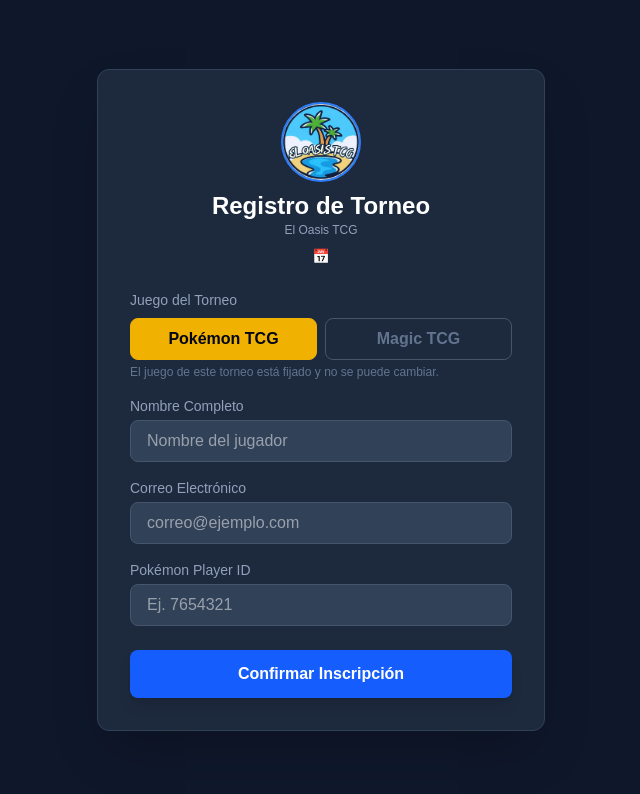
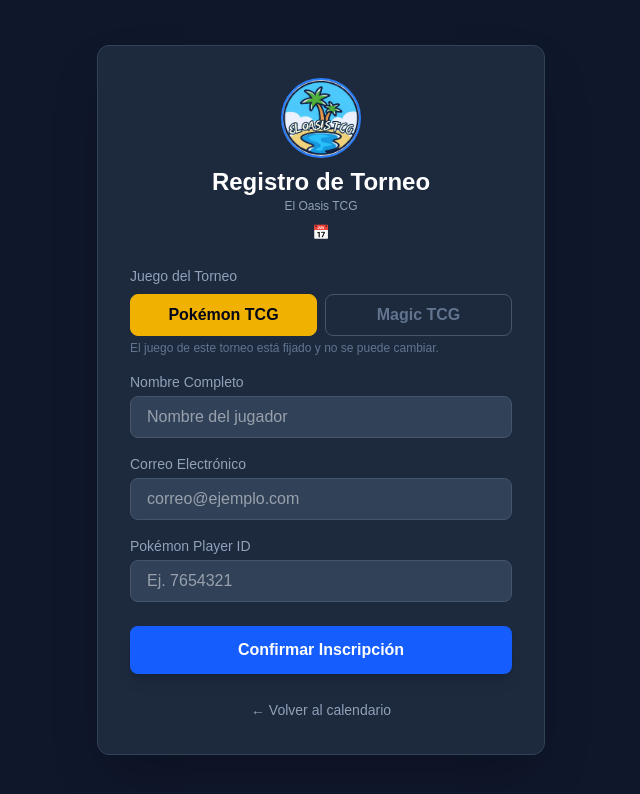
Before and after one commit to eloasistcg-bit/app-torneos-tcg, a Next.js app: page /registro in a window 1280 px wide. Shown: the top 794 px of the page, without its empty margins (319-959 px from the left). Built offline with nearby package versions, Linux system fonts and the light colour scheme; no server answers; the database is empty.

Commit message:
fix: registro Magic solo pide correo, playerId opcional, botón volver

```diff
--- a/app/registro/page.tsx
+++ b/app/registro/page.tsx
@@ -1,6 +1,7 @@
 'use client';
 import { useState, Suspense, useEffect } from 'react';
 import Image from 'next/image';
+import Link from 'next/link';
 import { useRouter, useSearchParams } from 'next/navigation';
 import { supabase } from '@/lib/supabase';
 
@@ -41,10 +42,22 @@
     setMensaje({ texto: '', tipo: '' });
 
     try {
+      // Para Magic, playerId NO se envía (solo nombre + correo)
+      const esPokemon = juego === 'Pokémon';
+      const body: Record<string, unknown> = {
+        nombre,
+        correo,
+        juego,
+        eventoId: parseInt(eventoIdParam),
+      };
+      if (esPokemon && playerId) {
+        body.playerId = playerId;
+      }
+
       const res = await fetch('/api/registro', {
         method: 'POST',
         headers: { 'Content-Type': 'application/json' },
-        body: JSON.stringify({ nombre, correo, juego, playerId, eventoId: parseInt(eventoIdParam) })
+        body: JSON.stringify(body),
       });
 
       const data = await res.json();
@@ -61,6 +74,8 @@
       setCargando(false);
     }
   };
+
+  const esPokemon = juego === 'Pokémon';
 
   return (
     <div className="min-h-screen bg-slate-900 text-white p-8 flex items-center justify-center">
@@ -87,10 +102,10 @@
             <label className="block text-sm font-medium text-slate-400 mb-2">Juego del Torneo</label>
             <div className="grid grid-cols-2 gap-2">
               <button type="button" disabled className={`py-2 rounded-lg font-semibold border transition ${
-                juego === 'Pokémon' ? 'bg-yellow-500 text-slate-950 border-yellow-500' : 'border-slate-600 text-slate-500'
+                esPokemon ? 'bg-yellow-500 text-slate-950 border-yellow-500' : 'border-slate-600 text-slate-500'
               }`}>Pokémon TCG</button>
               <button type="button" disabled className={`py-2 rounded-lg font-semibold border transition ${
-                juego === 'Magic' ? 'bg-purple-600 text-white border-purple-600' : 'border-slate-600 text-slate-500'
+                !esPokemon ? 'bg-purple-600 text-white border-purple-600' : 'border-slate-600 text-slate-500'
               }`}>Magic TCG</button>
             </div>
             <p className="text-xs text-slate-500 mt-1">El juego de este torneo está fijado y no se puede cambiar.</p>
@@ -106,14 +121,22 @@
             <input type="email" required value={correo} onChange={(e) => setCorreo(e.target.value)} placeholder="correo@ejemplo.com" className="w-full bg-slate-700 border border-slate-600 rounded-lg px-4 py-2 focus:outline-none focus:border-blue-500" />
           </div>
 
-          <div>
-            <label className="block text-sm font-medium text-slate-400 mb-1">{juego === 'Pokémon' ? 'Pokémon Player ID' : 'ID Cuenta Wizards (Correo)'}</label>
-            <input type="text" required value={playerId} onChange={(e) => setPlayerId(e.target.value)} placeholder={juego === 'Pokémon' ? 'Ej. 7654321' : 'Ej. correo@wizards.com'} className="w-full bg-slate-700 border border-slate-600 rounded-lg px-4 py-2 focus:outline-none focus:border-blue-500" />
-          </div>
+          {esPokemon && (
+            <div>
+              <label className="block text-sm font-medium text-slate-400 mb-1">Pokémon Player ID</label>
+              <input type="text" required value={playerId} onChange={(e) => setPlayerId(e.target.value)} placeholder="Ej. 7654321" className="w-full bg-slate-700 border border-slate-600 rounded-lg px-4 py-2 focus:outline-none focus:border-blue-500" />
+            </div>
+          )}
 
           <button type="submit" disabled={cargando} className="w-full bg-blue-600 hover:bg-blue-700 disabled:bg-slate-600 py-3 rounded-lg font-bold transition mt-2 shadow-lg">
             {cargando ? 'Inscribiendo...' : 'Confirmar Inscripción'}
           </button>
+
+          <div className="text-center pt-2">
+            <Link href="/" className="text-sm text-slate-400 hover:text-white transition">
+              ← Volver al calendario
+            </Link>
+          </div>
         </form>
       </div>
     </div>
```
